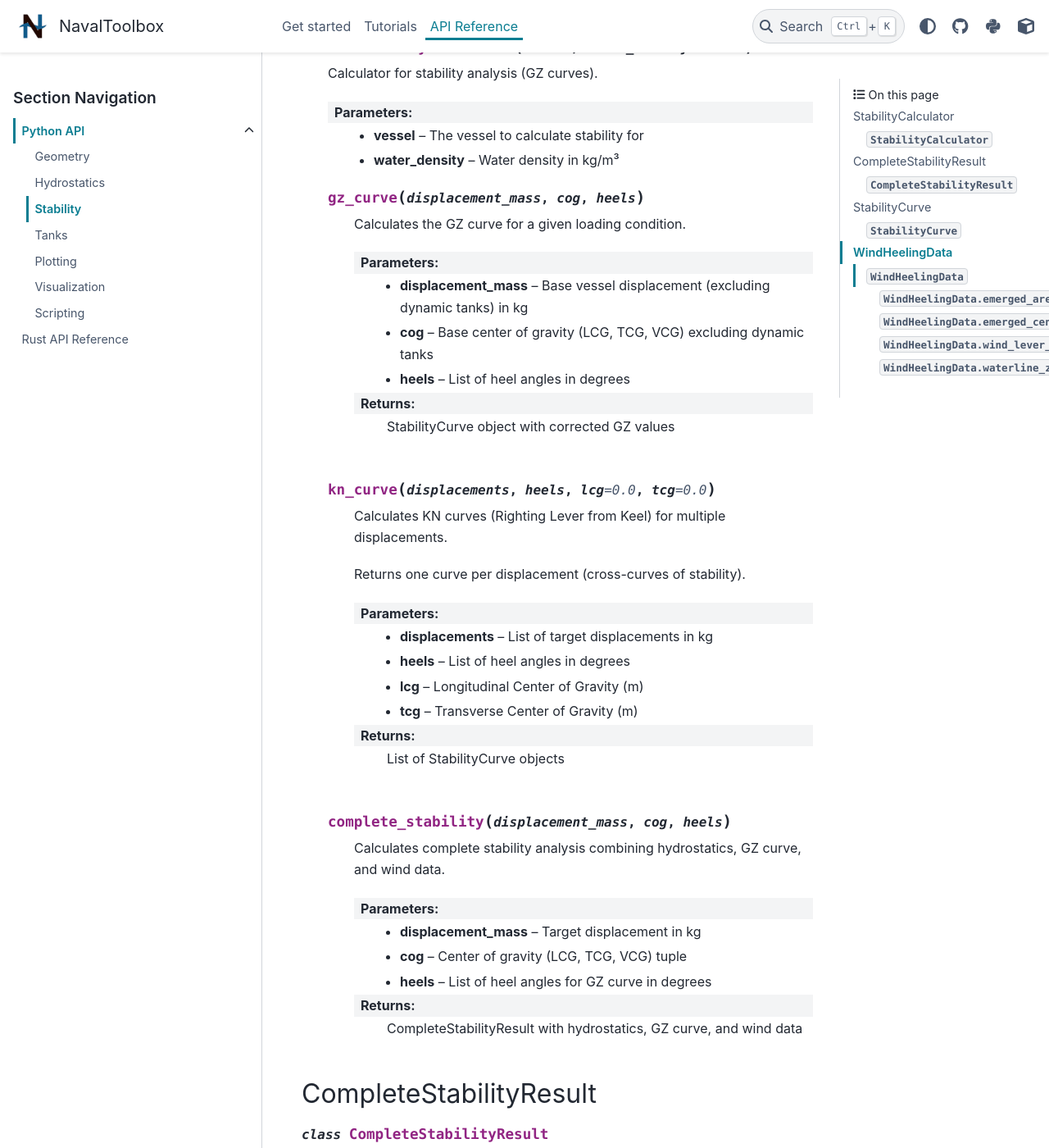
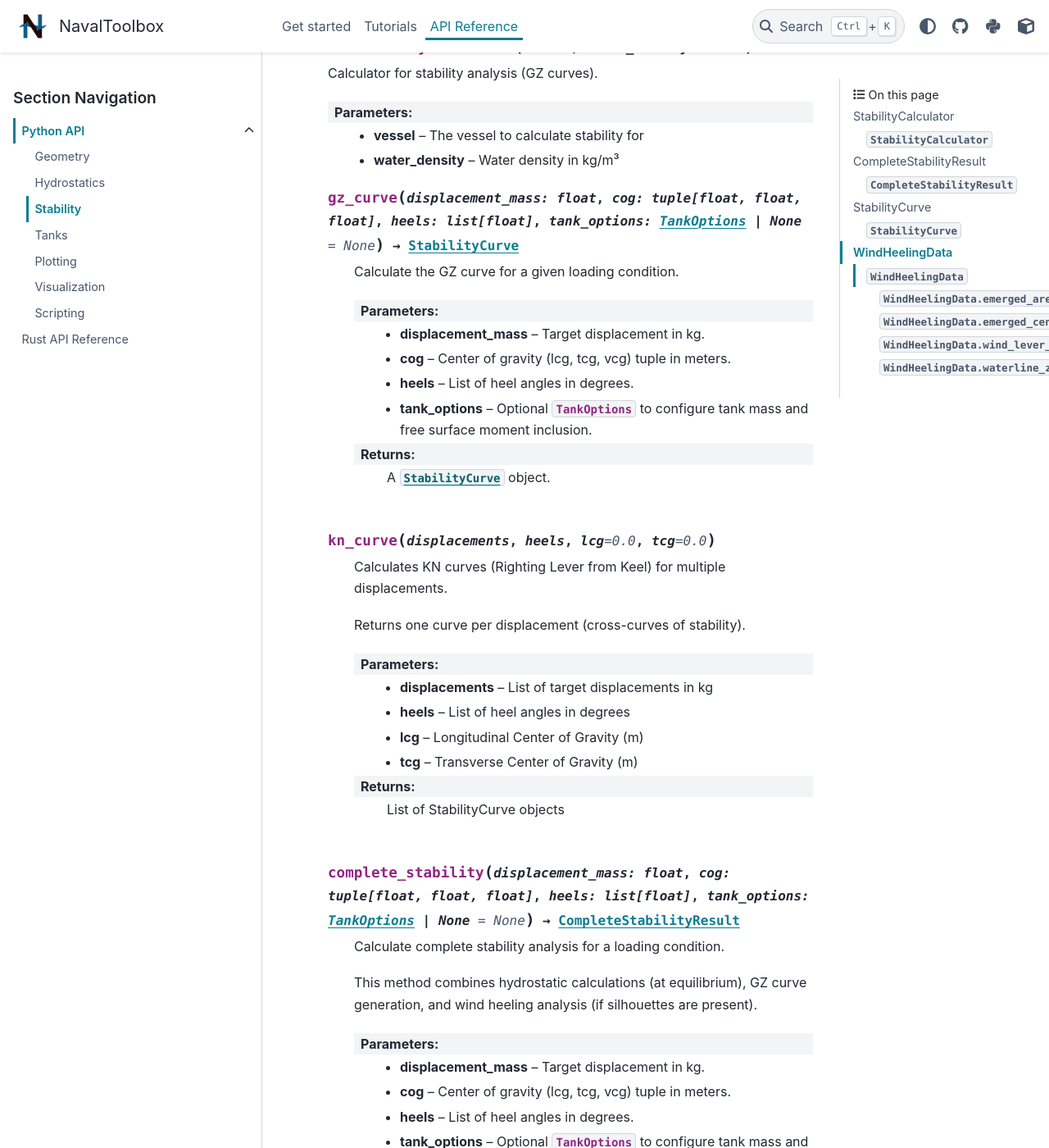
Before and after one commit to NavalToolbox/navaltoolbox-lib, a Sphinx documentation site: the page built from docs/source/api/python/stability.rst, in a window 1280 px wide and 1400 px high, scrolled down 292 px. Shown: the whole window at 82% size. Built offline with Sphinx 7.4.7 and the PyData theme 0.15.4, drawn with Linux system fonts in a browser that asks for light colours; some of the changed text lies outside the part shown.

Commit message:
docs(stability): update documentation for tank options

```diff
--- a/docs/source/api/python/stability.rst
+++ b/docs/source/api/python/stability.rst
@@ -13,14 +13,15 @@ StabilityCalculator
    :param vessel: The vessel to calculate stability for
    :param water_density: Water density in kg/m³
 
-   .. py:method:: gz_curve(displacement_mass, cog, heels)
+   .. method:: gz_curve(displacement_mass: float, cog: tuple[float, float, float], heels: list[float], tank_options: TankOptions | None = None) -> StabilityCurve
 
-      Calculates the GZ curve for a given loading condition.
+      Calculate the GZ curve for a given loading condition.
 
-      :param displacement_mass: Base vessel displacement (excluding dynamic tanks) in kg
-      :param cog: Base center of gravity (LCG, TCG, VCG) excluding dynamic tanks
-      :param heels: List of heel angles in degrees
-      :returns: StabilityCurve object with corrected GZ values
+      :param displacement_mass: Target displacement in kg.
+      :param cog: Center of gravity (lcg, tcg, vcg) tuple in meters.
+      :param heels: List of heel angles in degrees.
+      :param tank_options: Optional :class:`~navaltoolbox.hydrostatics.TankOptions` to configure tank mass and free surface moment inclusion.
+      :return: A :class:`StabilityCurve` object.
 
    .. py:method:: kn_curve(displacements, heels, lcg=0.0, tcg=0.0)
 
@@ -34,14 +35,18 @@ StabilityCalculator
       :param tcg: Transverse Center of Gravity (m)
       :returns: List of StabilityCurve objects
 
-   .. py:method:: complete_stability(displacement_mass, cog, heels)
+   .. method:: complete_stability(displacement_mass: float, cog: tuple[float, float, float], heels: list[float], tank_options: TankOptions | None = None) -> CompleteStabilityResult
 
-      Calculates complete stability analysis combining hydrostatics, GZ curve, and wind data.
+      Calculate complete stability analysis for a loading condition.
 
-      :param displacement_mass: Target displacement in kg
-      :param cog: Center of gravity (LCG, TCG, VCG) tuple
-      :param heels: List of heel angles for GZ curve in degrees
-      :returns: CompleteStabilityResult with hydrostatics, GZ curve, and wind data
+      This method combines hydrostatic calculations (at equilibrium), GZ curve generation,
+      and wind heeling analysis (if silhouettes are present).
+
+      :param displacement_mass: Target displacement in kg.
+      :param cog: Center of gravity (lcg, tcg, vcg) tuple in meters.
+      :param heels: List of heel angles in degrees.
+      :param tank_options: Optional :class:`~navaltoolbox.hydrostatics.TankOptions` to configure tank mass and free surface moment inclusion.
+      :return: A :class:`CompleteStabilityResult` object containing all analysis data.
 
 CompleteStabilityResult
 -----------------------
```
